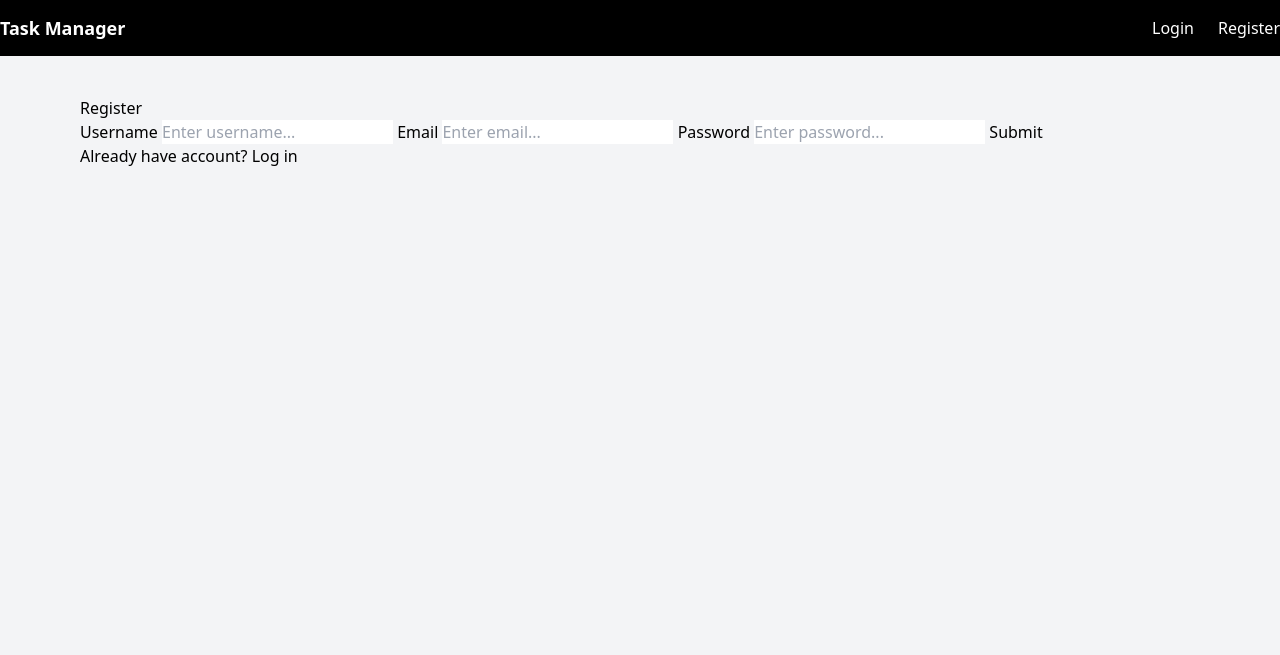
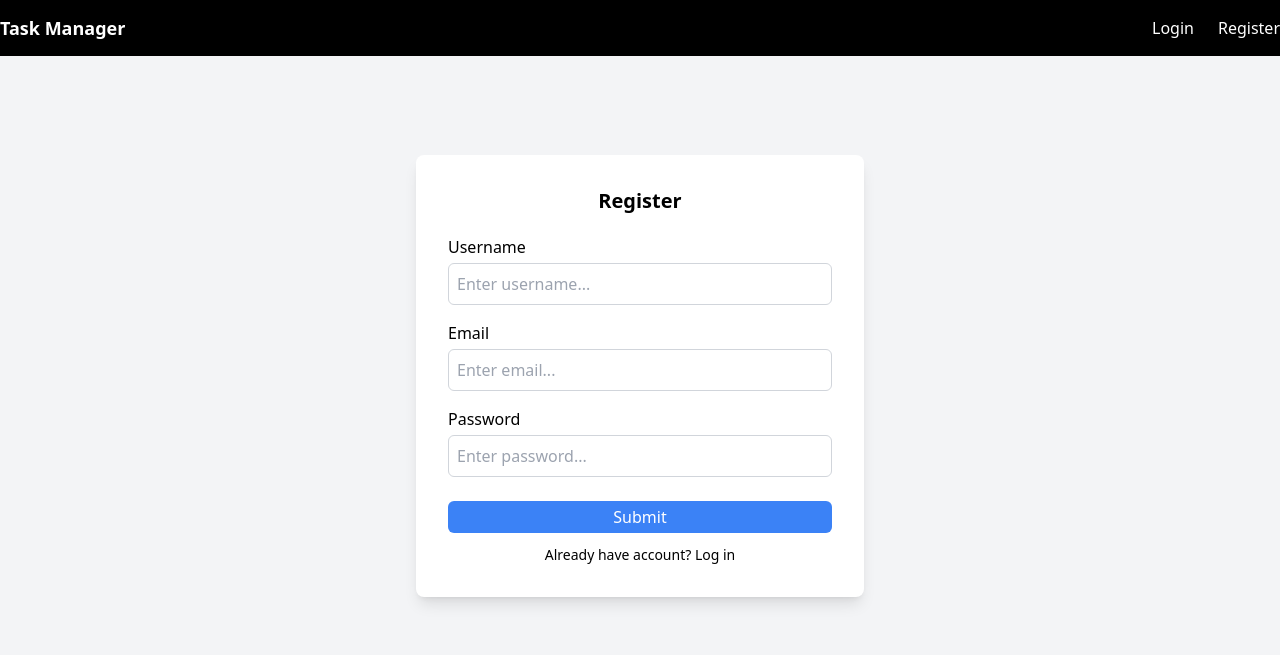
Before and after one commit to mpbe/TaskManager, a Flask app: page /auth/register in a window 1280 px wide. Shown: the top 655 px of the page. Run offline with Flask 3, Linux system fonts and the light colour scheme; some libraries are stand-ins or nearby versions.

Commit message:
copying the same template to make a register card

```diff
--- a/app/templates/register.html
+++ b/app/templates/register.html
@@ -4,22 +4,38 @@
 
 {%block content%}
 
-<h1>Register</h1>
+<div class="flex justify-center items-center min-h-[70vh]">
+    <div class="rounded-lg max-w-md bg-white p-8 w-full max-w-md shadow-lg">
+        <h1 class="text-xl font-semibold text-center mb-5">Register</h1>
 
-<form action="{{url_for('auth.register')}}" method="post">
+        <form action="{{url_for('auth.register')}}" method="post">
 
-    <label for="username">Username</label>
-    <input name="username" id="username" type="text" placeholder="Enter username...">
+            <div class="mb-4">
+                <label for="username" class="block mb-1">Username</label>
+                <input name="username" id="username" type="text" placeholder="Enter username..."
+                       class="w-full p-2 rounded-md border border-solid border-gray-300">
+            </div>
 
-    <label for="email">Email</label>
-    <input name="email" id="email" type="text" placeholder="Enter email...">
+            <div class="mb-4">
+                <label for="email" class="block mb-1">Email</label>
+                <input name="email" id="email" type="text" placeholder="Enter email..."
+                       class="w-full p-2 rounded-md border border-solid border-gray-300">
+            </div>
 
-    <label for="password">Password</label>
-    <input name="password" id="password" type="password" placeholder="Enter password...">
+            <div class="mb-6">
+                <label for="password" class="block mb-1">Password</label>
+                <input name="password" id="password" type="password" placeholder="Enter password..."
+                       class="w-full p-2 rounded-md border border-solid border-gray-300">
+            </div>
 
-    <button type="submit">Submit</button>
-</form>
-
-<a href="{{url_for('auth.login')}}">Already have account? Log in</a>
+            <button type="submit"
+                    class="w-full text-center bg-blue-500 text-white py-1 rounded-md mb-3 hover:bg-blue-600 transition"
+                    >Submit</button>
+        </form>
+        <div class="text-center text-sm hover:underline transition">
+            <a href="{{url_for('auth.login')}}">Already have account? Log in</a>
+        </div>
+    </div>
+</div>
 
 {%endblock%}
```
Also changed, not shown: app/templates/login.html (+4 -4 lines).
